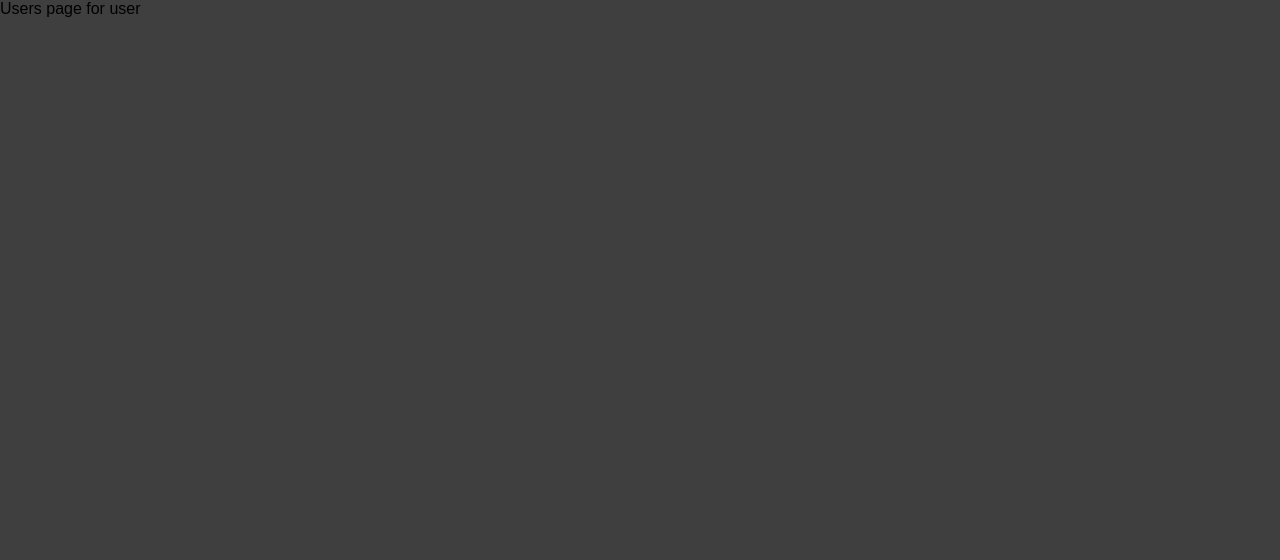
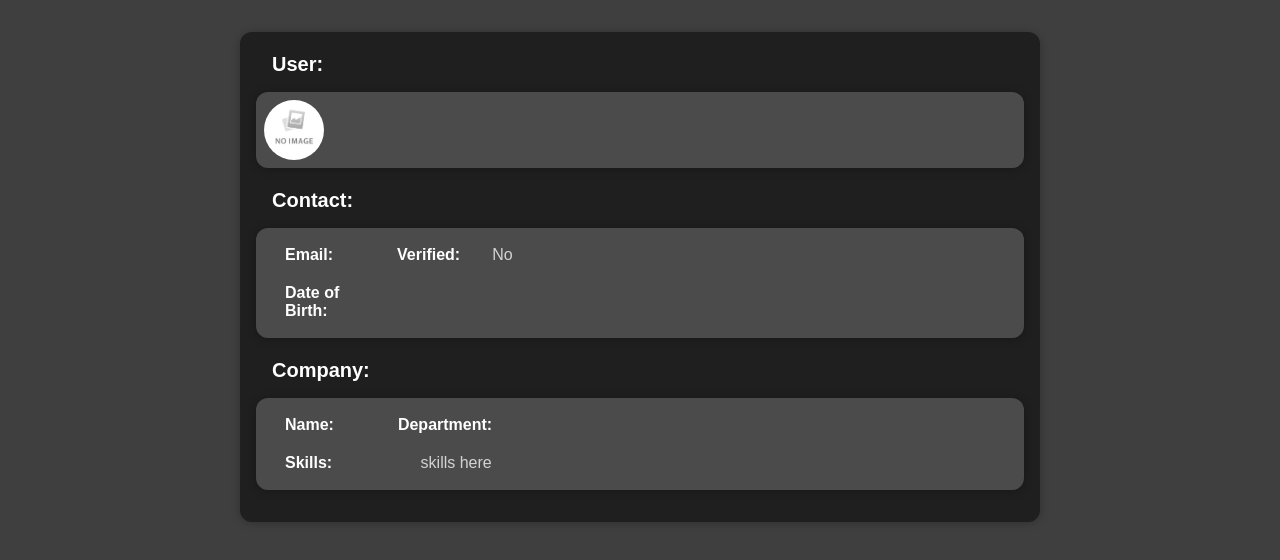
Before and after one commit to harveygleeson/user_list_app, a React (Create React App) app in the folder client/: page /users/1 in a window 1280 px wide. Shown: the top 560 px of the page. Built offline with nearby package versions, Linux system fonts and the light colour scheme; no server answers.

Commit message:
Created user information page

```diff
--- /dev/null
+++ b/client/src/components/User/UserCompany.tsx
@@ -0,0 +1,42 @@
+import Card from "../UI/Card";
+
+type UserData = {
+  id: number;
+  avatar?: string;
+  first_name: string;
+  last_name: string;
+  email: string;
+  emailVerified: boolean;
+  dob: string;
+  company: Company;
+  skills: Array<string>;
+};
+
+type Company = {
+  name: string;
+  department: string;
+};
+
+type UserCompanyProps = {
+  data?: UserData;
+};
+const UserCompany = (props: UserCompanyProps) => {
+  return (
+    <Card className="user-item">
+      <div className="column-container">
+        <div className="column-row">
+          <h2>Name:</h2>
+          <p>{props.data?.company.name}</p>
+          <h2>Department:</h2>
+          <p>{props.data?.company.department}</p>
+        </div>
+        <div className="column-row">
+          <h2>Skills:</h2>
+          <p>skills here</p>
+        </div>
+      </div>
+    </Card>
+  );
+};
+
+export default UserCompany;
--- /dev/null
+++ b/client/src/components/User/UserDisplay.css
@@ -0,0 +1,53 @@
+.user-boundary {
+  padding: 1rem;
+  background-color: rgb(31, 31, 31);
+  margin: 2rem auto;
+  width: 50rem;
+  max-width: 95%;
+}
+.user-boundary h1 {
+  font-size: 1.25rem;
+  flex: 1;
+  margin: 0 1rem;
+  color: white;
+  padding-top: 5px;
+}
+
+.user-item {
+  display: flex;
+  justify-content: space-between;
+  align-items: center;
+  padding: 0.5rem;
+  margin: 1rem 0;
+  background-color: #4b4b4b;
+}
+
+.column-container {
+  flex-direction: column;
+}
+
+.column-row {
+  display: flex;
+  padding: 10px 5px;
+}
+
+.user-item h2 {
+  font-size: 1rem;
+  flex: 1;
+  margin: 0 1rem;
+  color: white;
+}
+
+.user-item p {
+  flex: 1;
+  margin: 0 1rem;
+  color: lightgray;
+}
+
+.user-image {
+  display: inline-block;
+  width: 60px;
+  height: 60px;
+  border-radius: 50%;
+  object-fit: cover;
+}
--- /dev/null
+++ b/client/src/components/User/UserDisplay.tsx
@@ -0,0 +1,41 @@
+import Card from "../UI/Card";
+import "./UserDisplay.css";
+import UserSubdisplay from "./UserSubdisplay";
+import UserCompany from "./UserCompany";
+import UserNameDetails from "./UserNameDetails";
+
+type UserData = {
+  id: number;
+  avatar?: string;
+  first_name: string;
+  last_name: string;
+  email: string;
+  emailVerified: boolean;
+  dob: string;
+  company: Company;
+  skills: Array<string>;
+};
+
+type Company = {
+  name: string;
+  department: string;
+};
+
+type UserDataProps = {
+  data?: UserData;
+};
+
+const UserDisplay = (props: UserDataProps) => {
+  return (
+    <Card className="user-boundary">
+      <h1>User:</h1>
+      <UserNameDetails data={props.data} />
+      <h1>Contact:</h1>
+      <UserSubdisplay data={props.data} />
+      <h1>Company:</h1>
+      <UserCompany data={props.data} />
+    </Card>
+  );
+};
+
+export default UserDisplay;
--- /dev/null
+++ b/client/src/components/User/UserNameDetails.tsx
@@ -0,0 +1,61 @@
+import Card from "../UI/Card";
+import noImageLogo from "../../assets/No-image-found.jpeg";
+
+type UserData = {
+  id: number;
+  avatar?: string;
+  first_name: string;
+  last_name: string;
+  email: string;
+  emailVerified: boolean;
+  dob: string;
+  company: Company;
+  skills: Array<string>;
+};
+
+type Company = {
+  name: string;
+  department: string;
+};
+
+type UserNameDetailProps = {
+  data?: UserData;
+};
+const UserNameDetails = (props: UserNameDetailProps) => {
+  return (
+    <Card className="user-item">
+      {props.data?.avatar !== undefined ? (
+        <img
+          className="user-image"
+          src={props.data?.avatar}
+          alt="User Profile "
+        />
+      ) : (
+        <img
+          className="user-image"
+          src={noImageLogo}
+          alt="No User Profile Found"
+        />
+      )}
+      <h2>
+        {props.data?.first_name} {props.data?.last_name}
+      </h2>
+    </Card>
+    // <Card className="user-item">
+    //   <div className="column-container">
+    //     <div className="column-row">
+    //       <h2>Email:</h2>
+    //       <p>{props.data?.email}</p>
+    //       <h2>Verified:</h2>
+    //       <p>{props.data?.emailVerified ? "Yes" : "No"}</p>
+    //     </div>
+    //     <div className="column-row">
+    //       <h2>Date of Birth:</h2>
+    //       <p>{props.data?.dob}</p>
+    //     </div>
+    //   </div>
+    // </Card>
+  );
+};
+
+export default UserNameDetails;
--- /dev/null
+++ b/client/src/components/User/UserSubdisplay.tsx
@@ -0,0 +1,42 @@
+import Card from "../UI/Card";
+
+type UserData = {
+  id: number;
+  avatar?: string;
+  first_name: string;
+  last_name: string;
+  email: string;
+  emailVerified: boolean;
+  dob: string;
+  company: Company;
+  skills: Array<string>;
+};
+
+type Company = {
+  name: string;
+  department: string;
+};
+
+type UserSubdisplayProps = {
+  data?: UserData;
+};
+const UserSubdisplay = (props: UserSubdisplayProps) => {
+  return (
+    <Card className="user-item">
+      <div className="column-container">
+        <div className="column-row">
+          <h2>Email:</h2>
+          <p>{props.data?.email}</p>
+          <h2>Verified:</h2>
+          <p>{props.data?.emailVerified ? "Yes" : "No"}</p>
+        </div>
+        <div className="column-row">
+          <h2>Date of Birth:</h2>
+          <p>{props.data?.dob}</p>
+        </div>
+      </div>
+    </Card>
+  );
+};
+
+export default UserSubdisplay;
--- a/client/src/components/Users/UserList.tsx
+++ b/client/src/components/Users/UserList.tsx
@@ -1,5 +1,6 @@
 import Card from "../UI/Card";
 import UserListItem from "./UserListItem";
+import { useNavigate } from "react-router-dom";
 
 import "./UserList.css";
 
@@ -14,6 +15,8 @@ type usernameProps = {
 };
 
 const UserList = ({ usernameList }: usernameProps) => {
+  const navigate = useNavigate();
+
   if (usernameList === null || usernameList?.length === 0) {
     return <h2 className="user-list-empty">Found no user data.</h2>;
   }
--- a/client/src/components/Users/UserListItem.css
+++ b/client/src/components/Users/UserListItem.css
@@ -14,13 +14,3 @@
   margin: 0 1rem;
   color: white;
 }
-
-.user-list-item-description {
-  display: flex;
-  flex-direction: column;
-  gap: 1rem;
-  align-items: flex-end;
-  flex-flow: column-reverse;
-  justify-content: flex-start;
-  flex: 1;
-}
--- a/client/src/pages/User.tsx
+++ b/client/src/pages/User.tsx
@@ -1,17 +1,37 @@
-import { useEffect } from "react";
+import { useEffect, useState } from "react";
 import { useParams } from "react-router-dom";
+import UserDisplay from "../components/User/UserDisplay";
+
+type UserData = {
+  id: number;
+  avatar?: string;
+  first_name: string;
+  last_name: string;
+  email: string;
+  emailVerified: boolean;
+  dob: string;
+  company: Company;
+  skills: Array<string>;
+};
+
+type Company = {
+  name: string;
+  department: string;
+};
+
 const User = () => {
   let { id } = useParams();
+  const [userData, setUserData] = useState<UserData | undefined>();
 
   useEffect(() => {
     fetch(`http://localhost:8000/user/${id}`)
       .then((response) => response.json())
       .then((json) => {
-        console.log(json);
+        setUserData(json);
       });
-  }, []);
+  }, [id]);
 
-  return <div>Users page for user </div>;
+  return <UserDisplay data={userData} />;
 };
 
 export default User;
```
Also changed, not shown: client/src/components/User/User.tsx (deleted, +0 -7 lines), client/src/assets/No-image-found.jpeg (added), client/src/components/User/User.css (deleted).
